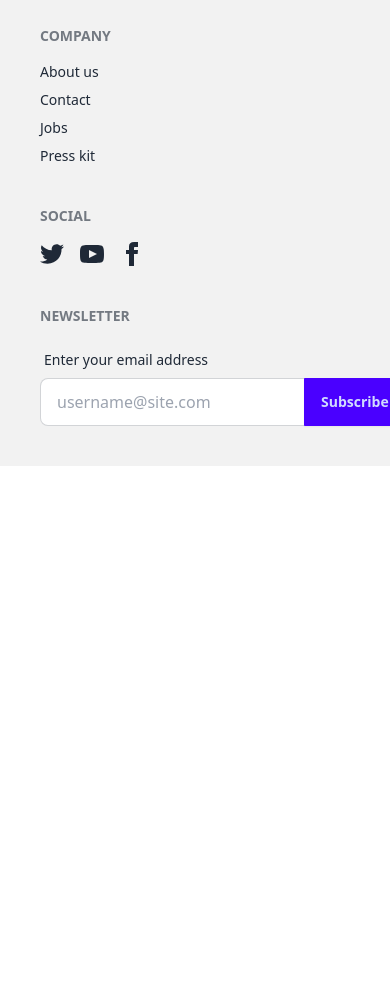
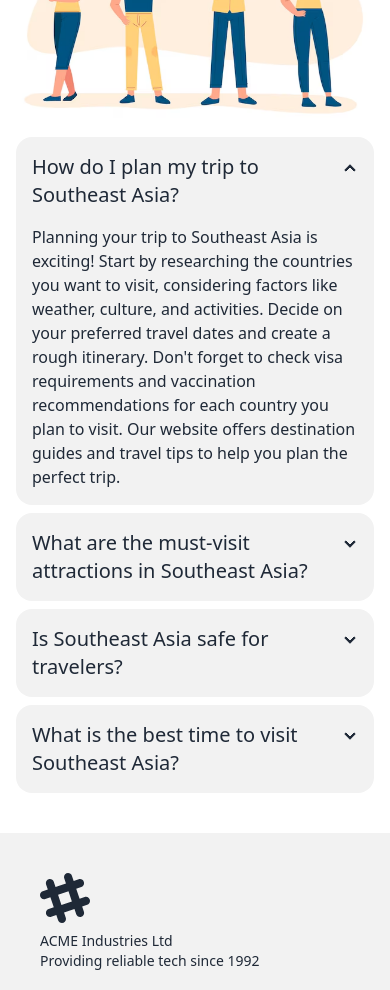
Before and after one commit to rakibgithub21/Asia_Explorer-client_site, a React (Vite) app: page / in a window 390 px wide. Shown: the part 1500-2490 px from the top of the page. Before the commit the page ends 1966 px from the top, so only its background shows below. Built offline with nearby package versions, Linux system fonts and the light colour scheme; no server answers.

Commit message:
add frequently ask question

```diff
--- /dev/null
+++ b/src/components/Frequently.jsx
@@ -0,0 +1,54 @@
+import faq from '../assets/FaqWord.jpg'
+
+const Frequently = () => {
+    return (
+        <div className='grid lg:grid-cols-5 mt-20 px-2'>
+            <div className=' lg:col-span-2'>
+                <img className='w-full h-full' src={faq} alt="" />
+            </div>
+            <div className="px-2 space-y-2 lg:col-span-3">
+                <div className="collapse collapse-arrow bg-base-200">
+                    <input type="radio" name="my-accordion-2" defaultChecked />
+                    <div className="collapse-title text-xl font-medium">
+                        How do I plan my trip to Southeast Asia?
+                    </div>
+                    <div className="collapse-content">
+                        <p> Planning your trip to Southeast Asia is exciting! Start by researching the countries you want to visit, considering factors like weather, culture, and activities. Decide on your preferred travel dates and create a rough itinerary. Don't forget to check visa requirements and vaccination recommendations for each country you plan to visit. Our website offers destination guides and travel tips to help you plan the perfect trip.</p>
+                    </div>
+                </div>
+                <div className="collapse collapse-arrow bg-base-200">
+                    <input type="radio" name="my-accordion-2" />
+                    <div className="collapse-title text-xl font-medium">
+                        What are the must-visit attractions in Southeast Asia?
+                    </div>
+                    <div className="collapse-content">
+                        <p> Southeast Asia is brimming with incredible attractions! Must-visit spots include the ancient temples of Angkor Wat in Cambodia, the stunning beaches of Thailand's Phi Phi Islands, the bustling streets of Vietnam's Ho Chi Minh City, and the tranquil rice terraces of Bali, Indonesia. Our website provides detailed information on these attractions and many more to help you make the most of your trip.</p>
+                    </div>
+                </div>
+                <div className="collapse collapse-arrow bg-base-200">
+                    <input type="radio" name="my-accordion-2" />
+                    <div className="collapse-title text-xl font-medium">
+                        Is Southeast Asia safe for travelers?
+                    </div>
+                    <div className="collapse-content">
+                        <p>Generally, Southeast Asia is a safe destination for travelers. However, like any travel destination, it's essential to take precautions and be mindful of your surroundings. Petty theft and scams can occur in tourist areas, so it's advisable to keep your belongings secure and be cautious when dealing with strangers. Our website offers safety tips and advice to help you have a smooth and enjoyable trip.</p>
+                    </div>
+                </div>
+                <div className="collapse collapse-arrow bg-base-200">
+                    <input type="radio" name="my-accordion-2" />
+                    <div className="collapse-title text-xl font-medium">
+                        What is the best time to visit Southeast Asia?
+                    </div>
+                    <div className="collapse-content">
+                        The best time to visit Southeast Asia depends on your destination and preferences. Generally, the dry season (from November to April) is ideal for most countries, offering sunny weather and minimal rainfall. However, some destinations, like Vietnam and Cambodia, experience a distinct wet season, which can affect travel plans. It's essential to research the weather patterns of your chosen destinations and plan accordingly.
+                    </div>
+                </div>
+
+
+            </div>
+
+      </div>
+    );
+};
+
+export default Frequently;
--- a/src/components/Navbar.jsx
+++ b/src/components/Navbar.jsx
@@ -81,8 +81,8 @@ const Navbar = () => {
                         user ? <>
 
 
-                                    <div className="w-10 rounded-full">
-                                <img data-tooltip-id="my-tooltip-1" title={user?.displayName ? user.displayName : 'Unknown'} alt="Tailwind CSS Navbar component" src={user?.photoURL} />
+                                    <div className="w-12 h-12 rounded-full">
+                                <img className="w-full h-full rounded-full" data-tooltip-id="my-tooltip-1" title={user?.displayName ? user.displayName : 'Unknown'} alt="Tailwind CSS Navbar component" src={user?.photoURL} />
                             </div>
 
                             <button data-tooltip-id="my-tooltip-2" className="btn btn-outline btn-error" onClick={logoutUser}>Logout</button>
--- a/src/pages/Home.jsx
+++ b/src/pages/Home.jsx
@@ -1,4 +1,5 @@
 import Countries from "../components/Countries";
+import Frequently from "../components/Frequently";
 import HomeCards from "../components/HomeCards";
 import Slider from "../components/Slider";
 
@@ -11,6 +12,7 @@ const Home = () => {
             <HomeCards></HomeCards>
 
             <Countries></Countries>
+            <Frequently></Frequently>
         </div>
     );
 };
```
Also changed, not shown: src/assets/FaqWord.jpg (added).
